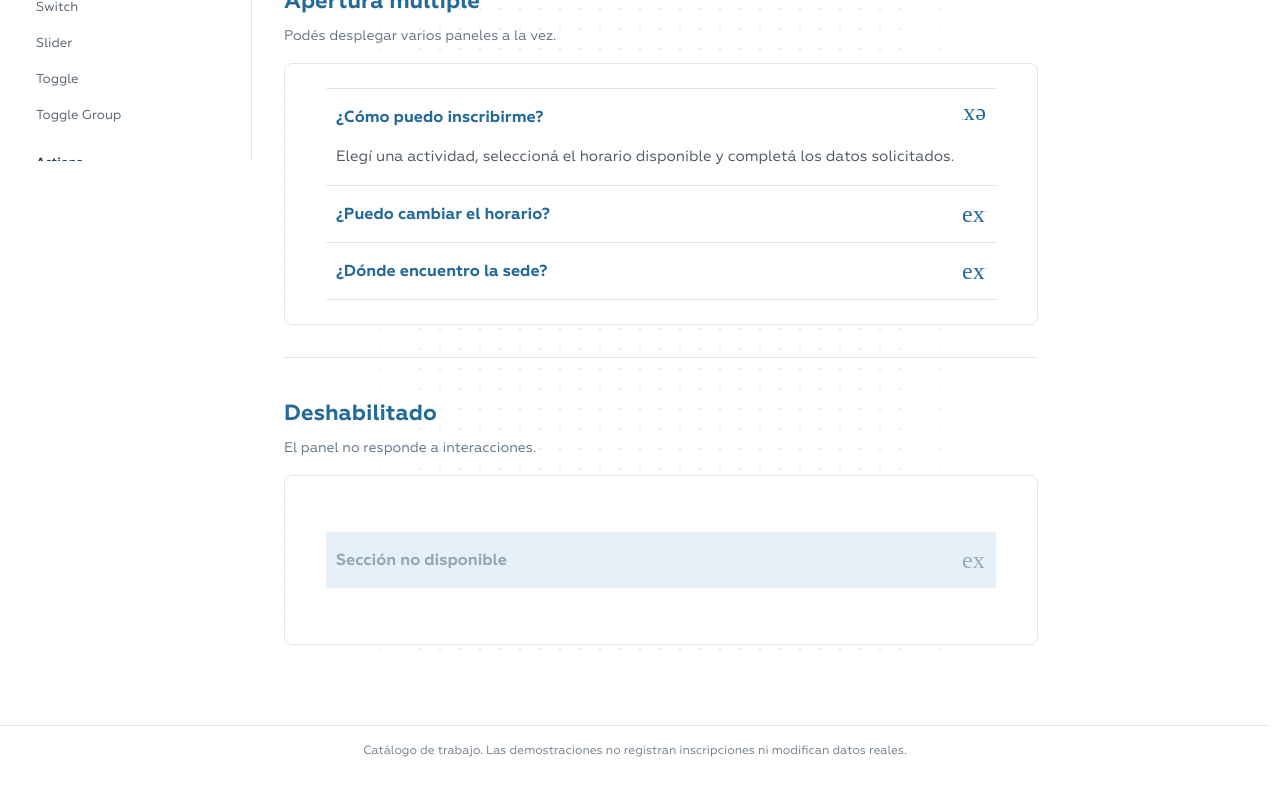
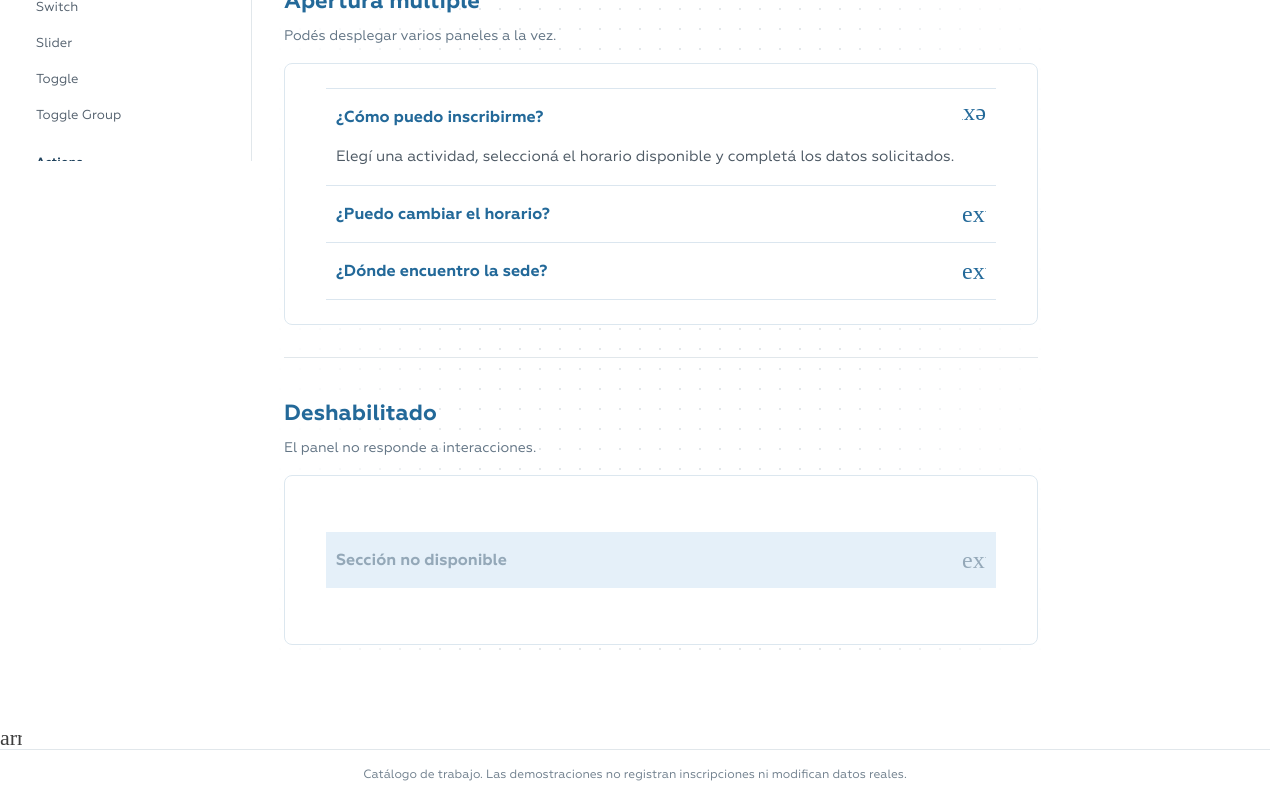
Before and after one commit to SantiagoM96/mlz-muni, a React (Vite) app: page /ui-kit-andy/componentes/acordeon in a window 1280 px wide. Shown: the part 703-1503 px from the top of the page. Before the commit the page ends 1479 px from the top, so only its background shows below. Built offline with nearby package versions, Linux system fonts and the light colour scheme; a web font is replaced by a local one.

Commit message:
feat(ui-kit): add global back-to-top control

```diff
--- a/src/pages/andy-kit/AndyKitPage.tsx
+++ b/src/pages/andy-kit/AndyKitPage.tsx
@@ -380,6 +380,7 @@ export function AndyKitPage(){
  const [navOpen,setNavOpen]=useState(false);
  const [componentSearch,setComponentSearch]=useState('');
  const [copied,setCopied]=useState(false);
+ const [showBackToTop,setShowBackToTop]=useState(false);
  const normalizedSearch=componentSearch.normalize('NFD').replace(/[\u0300-\u036f]/g,'').trim().toLowerCase();
  const filteredGroups=componentGroups.map(group=>({...group,items:group.items.filter(([id,title])=>!normalizedSearch||[title,id,componentMeta[id].description,group.title].some(value=>value.normalize('NFD').replace(/[\u0300-\u036f]/g,'').toLowerCase().includes(normalizedSearch)))})).filter(group=>group.items.length>0);
  const legacy=categories.find(c=>c.id===(categoria??'fundamentos'));
@@ -392,6 +393,13 @@ export function AndyKitPage(){
  const displayName=isComponent?componentEntry[1]:isDirectory?'Componentes':legacy?.name;
  const meta=isComponent?componentMeta[componentEntry[0]]:null;
  useEffect(()=>{document.title='MLZ UI Kit - Andy'+(displayName?' · '+displayName:'');},[displayName]);
+ useEffect(()=>{
+  const updateVisibility=()=>setShowBackToTop(window.scrollY>360);
+  updateVisibility();
+  window.addEventListener('scroll',updateVisibility,{passive:true});
+  return()=>window.removeEventListener('scroll',updateVisibility);
+ },[]);
+
  if(categoria==='componentes'&&aliasedComponent)return <Navigate to={'/ui-kit-andy/'+aliasedComponent} replace/>;
  if(!isComponent&&!isDirectory&&!legacy)return <Navigate to="/ui-kit-andy/fundamentos" replace/>;
  const Gallery=legacy?views[legacy.id]:null;
@@ -449,6 +457,9 @@ export function AndyKitPage(){
    </main>
    <HeadingToc key={displayName} items={EMPTY_TOC_ITEMS}/>
   </div>
+  <button type="button" className={'andy-back-to-top'+(showBackToTop?' is-visible':'')} aria-label="Volver al inicio de la página" title="Volver arriba" tabIndex={showBackToTop?0:-1} onClick={()=>window.scrollTo({top:0,behavior:window.matchMedia('(prefers-reduced-motion: reduce)').matches?'auto':'smooth'})}>
+   <Icon name="arrow_upward" size={22}/>
+  </button>
   <footer className="andy-footer">Catálogo de trabajo. Las demostraciones no registran inscripciones ni modifican datos reales.</footer>
  </div>;
 }
```
